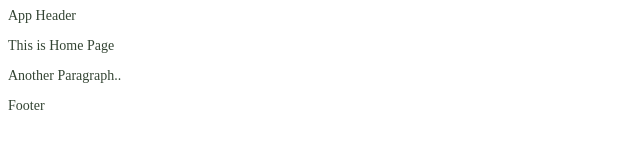
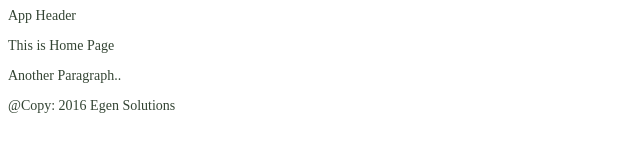
Before and after one commit to Mohammedosman12/example, a plain HTML site: page index.html in a window 1280 px wide. Shown: the whole page, without its empty margins (0-640 px from the left). Drawn offline with Linux system fonts and the light colour scheme.

Commit message:
Update footer section

```diff
--- a/index.html
+++ b/index.html
@@ -12,7 +12,7 @@
 	<p>Another Paragraph..</p>
 </section>
 <footer>
-	Footer
+	@Copy: 2016 Egen Solutions
 </footer>
 </body>
 </html>
```
